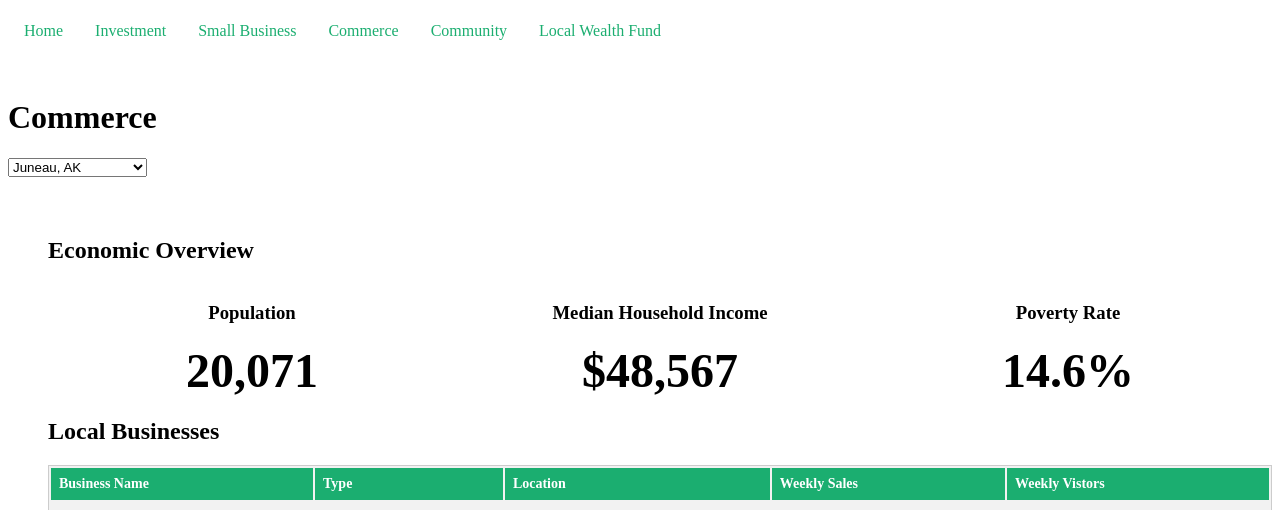
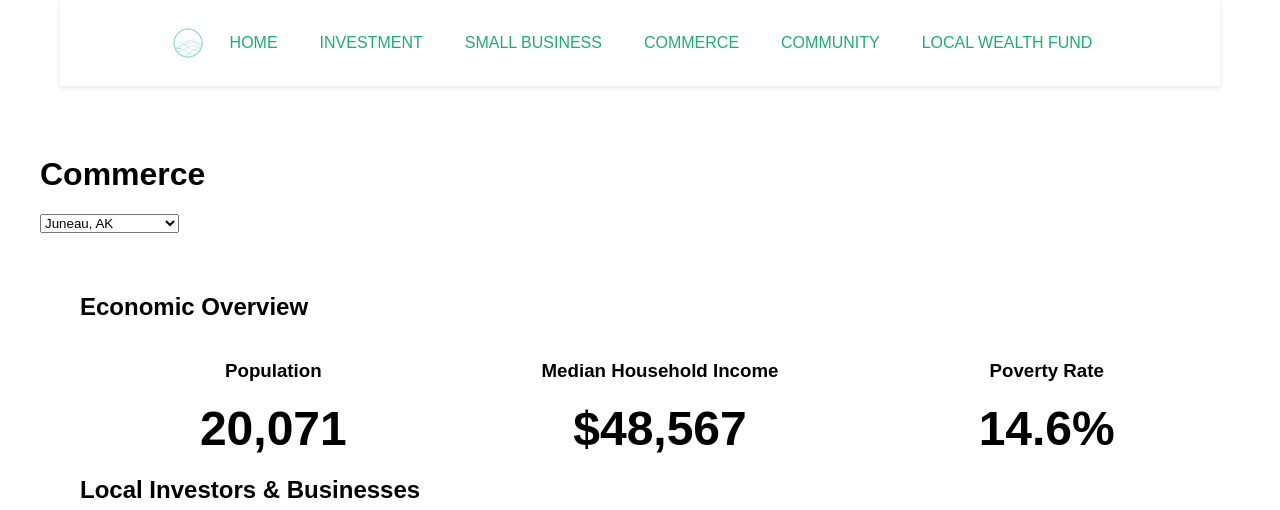
Before and after one commit to flatspell/community, a Flask app: page /commerce in a window 1280 px wide. Shown: the top 510 px of the page. Run offline with Flask 3, Linux system fonts and the light colour scheme; some libraries are stand-ins or nearby versions.

Commit message:
navbar updates

```diff
--- a/map-app/static/css/style.css
+++ b/map-app/static/css/style.css
@@ -1,3 +1,19 @@
+body {
+  font-family: 'Montserrat', sans-serif;
+  margin: 0;
+  padding-left: 40px;
+  padding-right: 40px;
+}
+
+h1 {
+  font-family: 'Montserrat', sans-serif;
+  margin-top: 0;
+}
+
+h2, h3 {
+  font-family: 'Montserrat', sans-serif;
+}
+
 #map {
   position: absolute;
   top: 0;
@@ -50,20 +66,36 @@
   background-color: #1bae70;
 }
 
+.navbar-container {
+  padding: 0 20px; /* adjust the padding as needed */
+}
+
 .navbar {
-  overflow: visible;
+  display: flex;
+  justify-content: center;
+  /* align-items: center; */
   background-color: rgb(255, 255, 255);
-  z-index: 999;
+  box-shadow: 0px 2px 5px rgba(0, 0, 0, 0.1);
+  height: 100%;
+  margin: 0;
+  padding-top: 20px;
+  padding-bottom: 20px;
 }
 
 .navbar ul {
   list-style-type: none;
   margin: 0;
   padding: 0;
+  display: flex;
+  align-items: center;
 }
 
 .navbar li {
-  float: left;
+  margin-right: 10px;
+}
+
+.navbar li:last-child {
+  margin-right: 0;
 }
 
 .navbar li a {
@@ -72,10 +104,27 @@
   text-align: center;
   padding: 14px 16px;
   text-decoration: none;
+  size: 14px;
 }
 
 .navbar li a:hover {
-  background-color: #333;
+  background-color: transparent;
+  color: #000;
+}
+
+.navbar img {
+  margin-right: 10px;
+  height: 32px;
+  width: 32px;
+  background-color: transparent;
+  opacity: 0.5;
+  transition: opacity 0.2s ease-in-out;
+
+}
+
+.navbar img:hover {
+  opacity: 1;
+  color: #000;
 }
 
 #content {
--- a/map-app/templates/base.html
+++ b/map-app/templates/base.html
@@ -5,16 +5,19 @@
     <link rel="stylesheet" href="{{ url_for('static', filename='css/style.css') }}">
   </head>
   <body>
+    <div class="navbar-container">
     <nav class="navbar">
-      <ul>
-        <li><a href="{{ url_for('home') }}">Home</a></li>
-        <li><a href="{{ url_for('investment') }}">Investment</a></li>
-        <li><a href="{{ url_for('small_business') }}">Small Business</a></li>
-        <li><a href="{{ url_for('commerce') }}">Commerce</a></li>
-        <li><a href="{{ url_for('community') }}">Community</a></li>
-        <li><a href="{{ url_for('local_wealth_fund') }}">Local Wealth Fund</a></li>
-      </ul>
-    </nav>
+        <ul>
+          <img src="{{ url_for('static', filename='images/flatspell_logo.png') }}" alt="Logo">
+          <li><a href="{{ url_for('home') }}">HOME</a></li>
+          <li><a href="{{ url_for('investment') }}">INVESTMENT</a></li>
+          <li><a href="{{ url_for('small_business') }}">SMALL BUSINESS</a></li>
+          <li><a href="{{ url_for('commerce') }}">COMMERCE</a></li>
+          <li><a href="{{ url_for('community') }}">COMMUNITY</a></li>
+          <li><a href="{{ url_for('local_wealth_fund') }}">LOCAL WEALTH FUND</a></li>
+        </ul>
+      </nav>
+    </div>
     <div id="content" style="padding-top: 70px;">
       {% block content %}{% endblock %}
     </div>
--- a/map-app/templates/commerce.html
+++ b/map-app/templates/commerce.html
@@ -38,32 +38,9 @@
           <p class="big-value">14.6%<span class="arrow-down"></span></p>
         </div>
       </div>
-
-    <h2>Local Businesses</h2>
-      <table>
-        <tr>
-          <th>Business Name</th>
-          <th>Type</th>
-          <th>Location</th>
-          <th>Weekly Sales</th>
-          <th>Weekly Vistors</th>
-        </tr>
-        <tr>
-          <td>Al's Toy Barn</td>
-          <td>Retail</td>
-          <td>767 Front Street</td>
-          <td>$19,250</td>
-          <td>600</td>
-        </tr>
-        <tr>
-          <td>La Ratatouille</td>
-          <td>Restaurant</td>
-          <td>123 Main Street</td>
-          <td>$22,300</td>
-          <td>520</td>
-        </tr>
-      </table>
-    <h2>Tourism Data</h2>
+      <h2>Local Investors & Businesses</h2>
+      <iframe class="airtable-embed" src="https://airtable.com/embed/shrAkQHskAyebHSgr?backgroundColor=orange" frameborder="0" onmousewheel="" width="100%" height="533" style="background: transparent; border: 1px solid #ccc;"></iframe>
+    <h2>Tourism</h2>
 
       <div id="commerce-map" class="commerce-map"></div>
       <script src="static/js/map.js"></script>
--- a/map-app/templates/index.html
+++ b/map-app/templates/index.html
@@ -1,6 +1,8 @@
+
 <!DOCTYPE html>
 
 <html lang="en">
+
 <head>
     <meta charset="UTF-8">
     <meta http-equiv="X-UA-Compatible" content="IE=edge">
@@ -10,8 +12,8 @@
     <link rel="stylesheet" href="{{ url_for('static', filename='css/style.css') }}">
     <script src="https://unpkg.com/leaflet@1.7.1/dist/leaflet.js"></script>
 </head>
+
 <body>
-
     <div id="menu">
       <img src="{{ url_for('static', filename='images/flatspell_logo_256x256px.png') }}" alt="Logo">
       <h2>Community-App</h2>
```
Also changed, not shown: map-app/static/images/flatspell_logo.png (added), map-app/templates/investment.html (line endings or trailing spaces).
